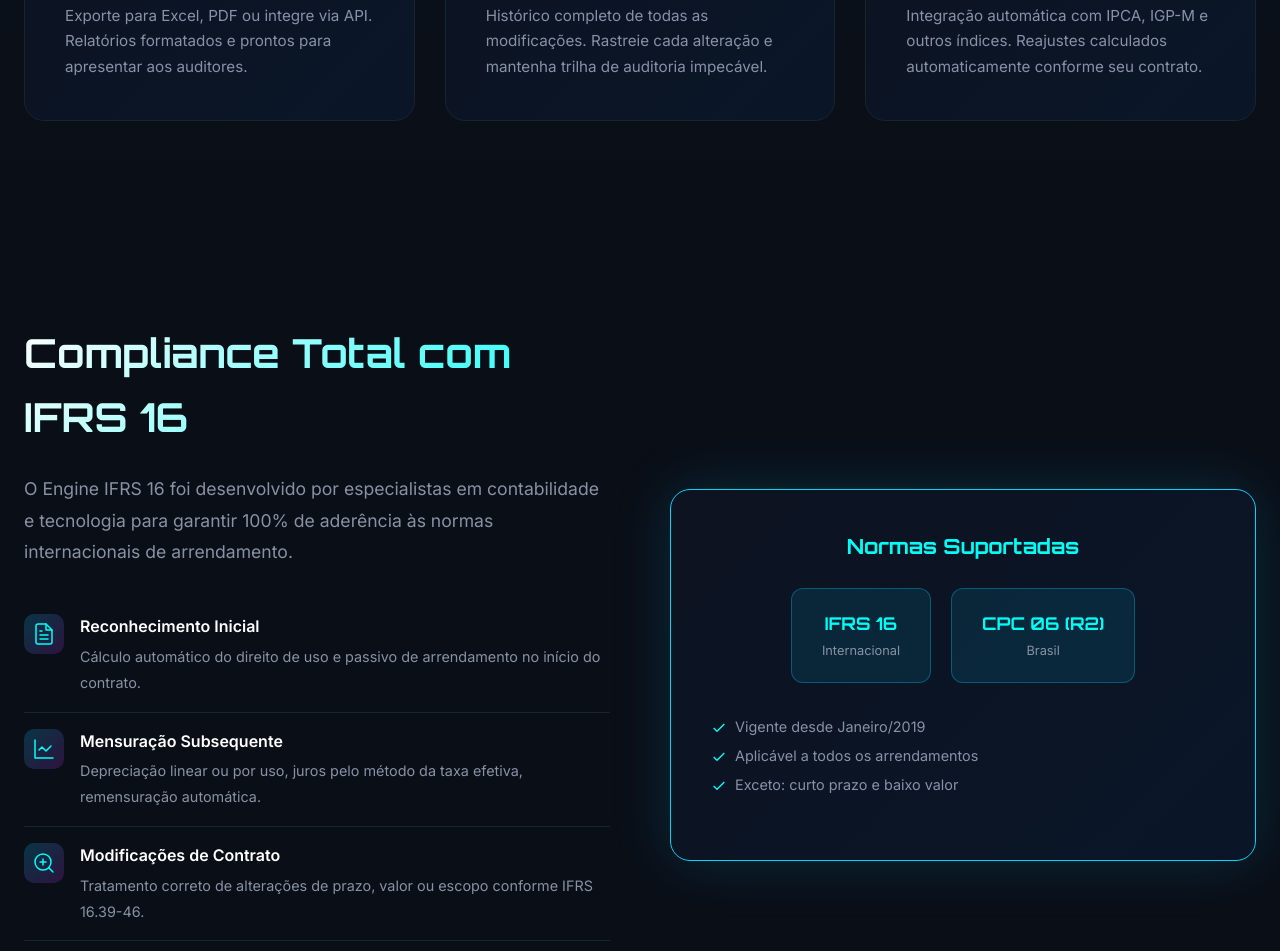
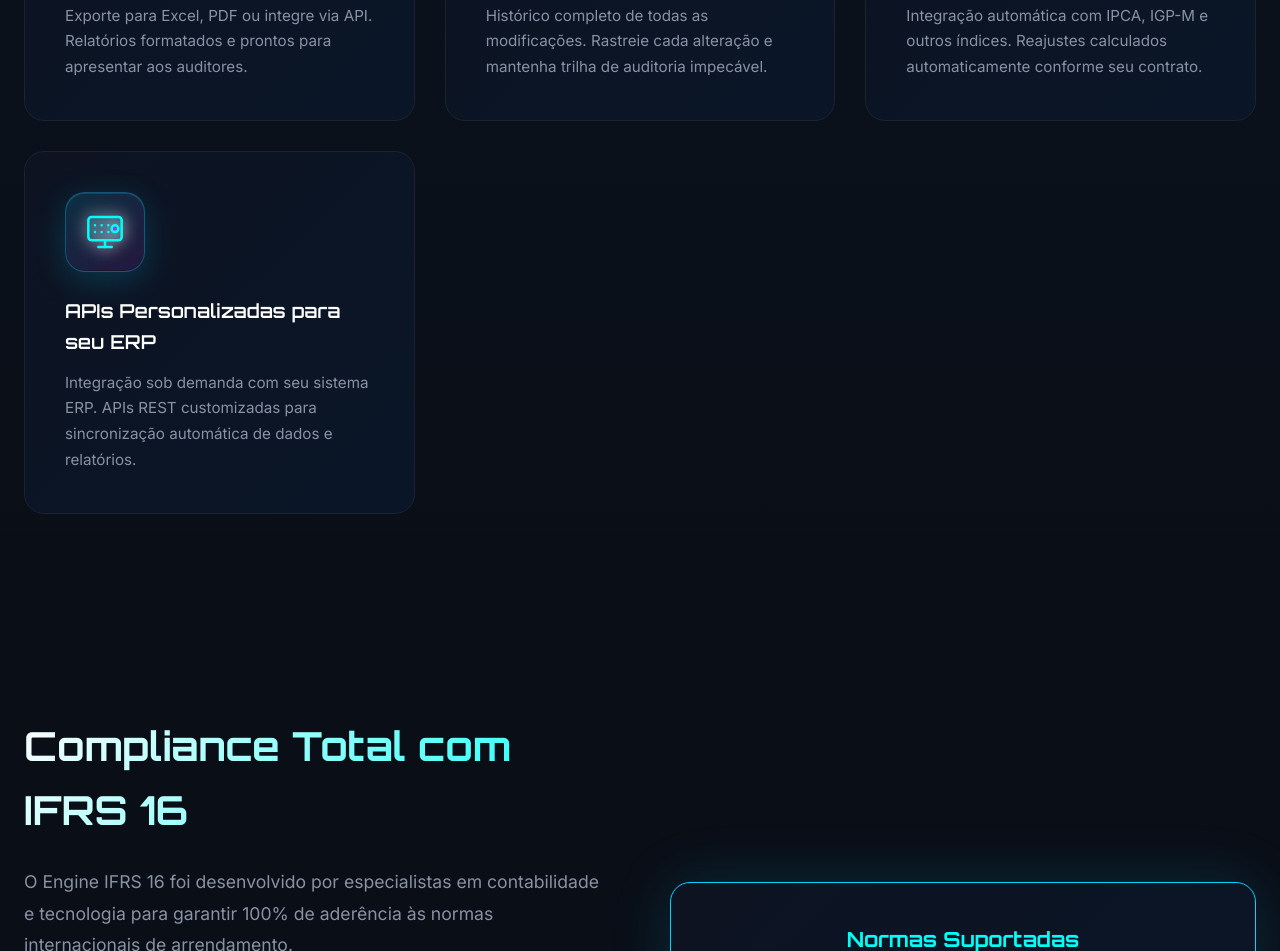
Before and after one commit to fernandoxavier02/IFRS-16, a plain HTML site: page landing.html in a window 1280 px wide. Shown: the part 2505-3456 px from the top of the page. Drawn offline with Linux system fonts and the light colour scheme.

Commit message:
feat: Adicionar funcionalidade 'APIs personalizadas para seu ERP'
- Nova funcionalidade na seção Funcionalidades Turbo
- APIs REST customizadas sob demanda
- Integração automática com sistemas ERP
- Sincronização de dados e relatórios
- Ícone SVG profissional de servidor/API

```diff
--- a/landing.html
+++ b/landing.html
@@ -1096,6 +1096,19 @@
                     <h3>Índices Econômicos</h3>
                     <p>Integração automática com IPCA, IGP-M e outros índices. Reajustes calculados automaticamente conforme seu contrato.</p>
                 </div>
+                <div class="feature-card fade-in">
+                    <div class="feature-icon">
+                        <svg class="icon-3d" width="40" height="40" viewBox="0 0 24 24" fill="none" stroke="var(--neon-cyan)" stroke-width="1.5" stroke-linecap="round" stroke-linejoin="round">
+                            <rect x="2" y="3" width="20" height="14" rx="2" ry="2" fill="rgba(0,212,255,0.1)"/>
+                            <line x1="8" y1="21" x2="16" y2="21"/>
+                            <line x1="12" y1="17" x2="12" y2="21"/>
+                            <path d="M6 8h.01M10 8h.01M14 8h.01M6 12h.01M10 12h.01M14 12h.01"/>
+                            <circle cx="18" cy="10" r="2" fill="var(--neon-purple)"/>
+                        </svg>
+                    </div>
+                    <h3>APIs Personalizadas para seu ERP</h3>
+                    <p>Integração sob demanda com seu sistema ERP. APIs REST customizadas para sincronização automática de dados e relatórios.</p>
+                </div>
             </div>
         </div>
     </section>
```
